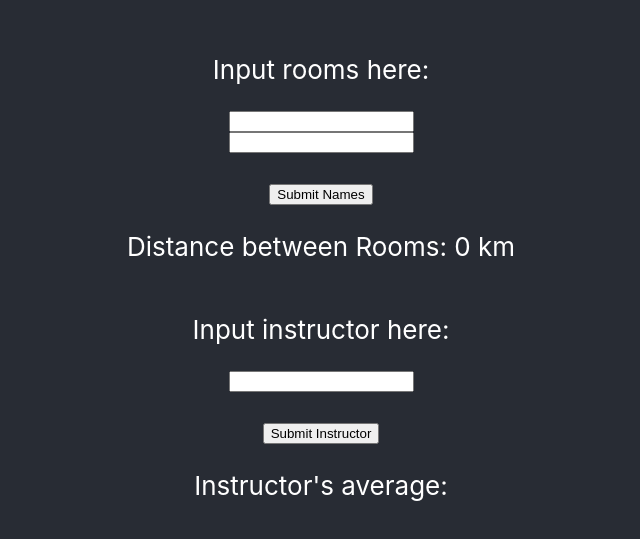
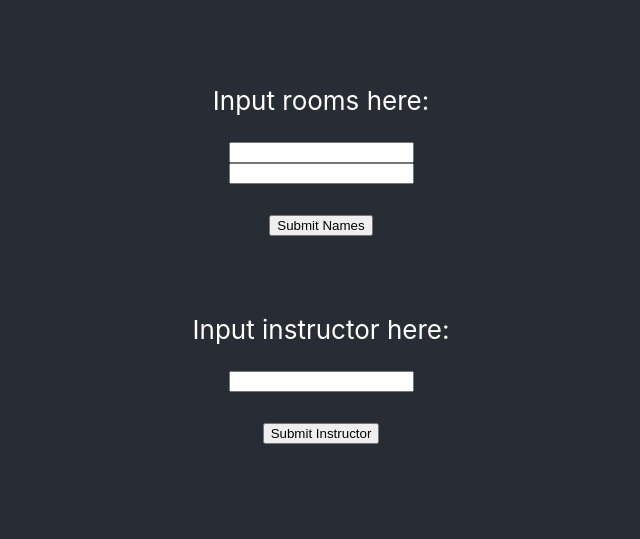
Before and after one commit to d-x-s/insight, a React (Create React App) app in the folder frontend/frontend/: page / in a window 1280 px wide. Shown: the part 123-662 px from the top of the page, without its empty margins (319-959 px from the left). Built offline with nearby package versions, Linux system fonts and the light colour scheme.

Commit message:
added error handling for user stories

```diff
--- a/frontend/frontend/src/App.js
+++ b/frontend/frontend/src/App.js
@@ -10,7 +10,7 @@ function App() {
 	const instructorInputField = useRef(null);
 
 	// let distanceResult = useState("");
-	const [distanceResult, setCount] = useState(0);
+	const [distanceResult, setCount] = useState(null);
 	const [instructorAvg, setInstructorAvg] = useState(null);
 
 	const handleRoomSubmission = () => {
@@ -58,20 +58,22 @@ function App() {
 					let secondResultValue = secondResult.data.result[0];
 					console.log("result from sendQuery2", secondResult.data.result[0]);
 					return calculateDistance(firstResultValue, secondResultValue);
+				}).catch((err) => {
+					setCount("Error sending query (Room not found)  " + err);
+					console.log("Unable to generate second request", err);
 				});
 			}).catch((err) => {
-				console.log("Unable to generate request", err);
+				setCount("Error sending query (Room not found)  " + err);
+				console.log("Unable to generate first request", err);
 		});
 	}
 
 	function calculateDistance(firstLocation, secondLocation) {
-		console.log("firstLocation", firstLocation);
-		console.log("secondLoacation", secondLocation);
 		let latDifference = (firstLocation["rooms_lat"] - secondLocation["rooms_lat"]) * (Math.PI/180);
 		let lonDifference = (firstLocation["rooms_lon"] - secondLocation["rooms_lon"]) * (Math.PI/180);
 
-		console.log(latDifference);
-		console.log(lonDifference);
+		// console.log(latDifference);
+		// console.log(lonDifference);
 
 		let a = Math.sin(latDifference/2) * Math.sin(latDifference/2) +
 			Math.cos((Math.PI/180)*(firstLocation["rooms_lat"])) * Math.cos((Math.PI/180)*(secondLocation["rooms_lat"])) *
@@ -79,7 +81,7 @@ function App() {
 		let c = 2 * Math.atan2(Math.sqrt(a), Math.sqrt(1-a));
 		let earthRadius = 6371;
 		console.log("earth", earthRadius * c);
-		setCount(earthRadius*c);
+		setCount("Distance between Rooms: " + earthRadius*c + "km");
 		return earthRadius * c; // Distance in km
 	}
 
@@ -134,9 +136,10 @@ function App() {
 		axios.post(`http://localhost:4321/query`, query)
 			.then((result) => {
 				console.log("result from sendQuery", result.data.result[0]["AvgOfSectionAverages"]);
-				setInstructorAvg(result.data.result[0]["AvgOfSectionAverages"]);
+				setInstructorAvg("Instructor's average: " + result.data.result[0]["AvgOfSectionAverages"]);
 			}).catch((err) => {
-			console.log("Unable to generate request", err);
+				setInstructorAvg("Instructor not found, Error: " + err);
+				console.log("Unable to generate request", err);
 		});
 	}
 
@@ -151,7 +154,7 @@ function App() {
 				<input className="second-room-input" ref={secondRoomInputField} />
 				<br></br>
 				<button id="-rooms" onClick={handleRoomSubmission}>Submit Names</button>
-				<p>Distance between Rooms: {distanceResult} km</p>
+				<p>{distanceResult}</p>
 
 				<p>
 					Input instructor here:
@@ -159,7 +162,7 @@ function App() {
 				<input className="instructor-input" ref={instructorInputField} />
 				<br></br>
 				<button id="submit-instructors" onClick={handleInstructorSubmission}>Submit Instructor</button>
-				<p>Instructor's average: {instructorAvg}</p>
+				<p>{instructorAvg}</p>
 
 			</header>
 		</div>
```
